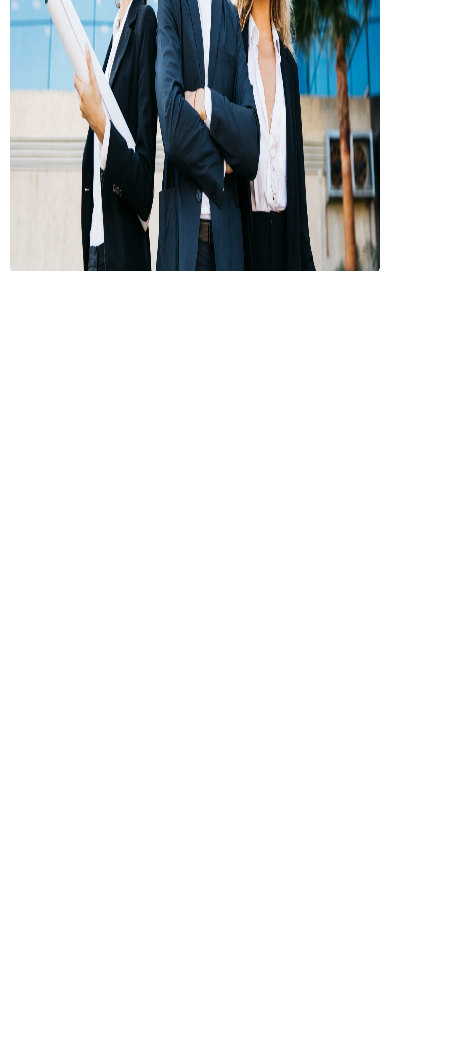
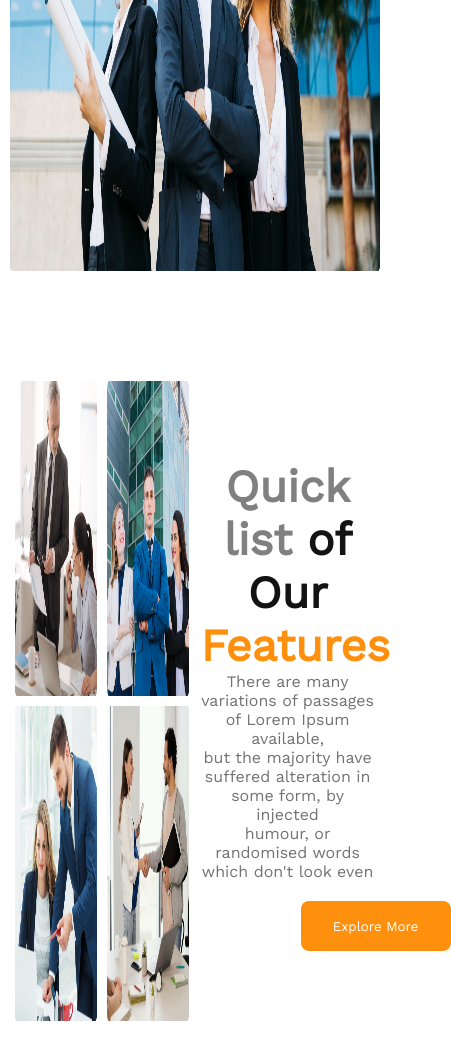
Before and after one commit to samio11/Archi_web, a plain HTML site: page index.html in a window 390 px wide. Shown: the part 758-1818 px from the top of the page, 451 px wide, since content can reach past the window. Before the commit the page ends 1058 px from the top, so only its background shows below. Drawn offline with nearby package versions, Linux system fonts and the light colour scheme.

Commit message:
Adding list part without responsive

```diff
--- a/index.html
+++ b/index.html
@@ -28,7 +28,8 @@
         </div>
         <div class="head_2nd_container">
             <h3>Brand New <br>Group of Architects</h3>
-            <p class="main_pare">There are many variations of passages of Lorem Ipsum available, but the majority have suffered alteration
+            <p class="main_para">There are many variations of passages of Lorem Ipsum available, but the majority have
+                suffered alteration
                 in <br> some form, by injected humour, or randomised words which don't look even</p>
             <button class="btn_main">Explore More</button>
         </div>
@@ -40,6 +41,20 @@
         </div>
     </header>
     <main>
+        <!-- list section -->
+        <div class="list">
+            <div class="list_image">
+                <img src="./images/team1.png" alt="">
+                <img src="./images/team2.png" alt="">
+                <img src="./images/team3.png" alt="">
+                <img src="./images/team4.png" alt="">
+            </div>
+            <div class="list_para">
+                   <h2><span class="grey">Quick list</span> of Our <br> <span class="orange">Features</span></h2>
+                   <p class="main_para" style="text-align: center;">There are many variations of passages of Lorem Ipsum available,<br> but the majority have suffered alteration in some form, by injected <br> humour, or randomised words which don't look even</p>
+                   <button class="btn_main" style="margin-top: 20px; margin-left: 100px;">Explore More</button>
+            </div>
+        </div>
 
     </main>
     <footer>
--- a/style/style.css
+++ b/style/style.css
@@ -7,7 +7,7 @@
 header {
     /* background-image: linear-gradient(45deg, #FFB6C1, #ffb6c18b); */
     width: auto;
-    height: 100vh;
+    height: auto;
 }
 
 .head_1st_container {
@@ -95,6 +95,7 @@ header {
     display: flex;
     justify-content: center;
     align-items: center;
+    /* background-color: #FF900E; */
 }
 
 .head_img{
@@ -108,17 +109,71 @@ header {
     height: 100%;
 }
 
+/* Done heading section */
+
+main{
+    width: 95%;
+    margin: 0px auto;
+}
+
+.list{
+    width: 100%;
+    height: 800px;  /*taken height*/
+    display: flex;
+    justify-content: space-around;
+    align-items: center;
+    /* background-color: aqua; */
+    /* text-align: center; */
+}
+.grey{
+    color: grey;
+}
+.orange{
+    color: #FF900E;
+}
+
+.list_para > h2{
+    color: var(--dark-01, #131313);
+    margin-top: 10px;
+    text-align: center;
+    font-family: Work Sans;
+    font-size: 45px;
+    font-style: normal;
+    font-weight: 700;
+    line-height: normal;
+}
+
+.list_image{
+    width: 47%;
+    height: 80%;
+    /* background-color: #727272; */
+    display: grid;
+    grid-gap: 10px;
+    grid-template-columns: repeat(2,1fr);
+    grid-template-rows: repeat(2,1fr);
+}
+
+.list_para{
+    width: 47%;
+}
+
+.list_image > img{
+  width: 100%;
+  height: 100%;
+}
+
+
 @media screen  and (max-width : 576px){
     header {
         /* background-image: linear-gradient(45deg, #FFB6C1, #ffb6c18b); */
         width: 100%;
-        height: 100vh;
+        height: auto;
     }
     .head_1st_container{
         flex-direction: column;
     }
    .head_3rd_section{
-    margin-top: 100px;
+    margin-top: 30px;
    }
    .head_3rd_section{
     height: 70vh;
```
